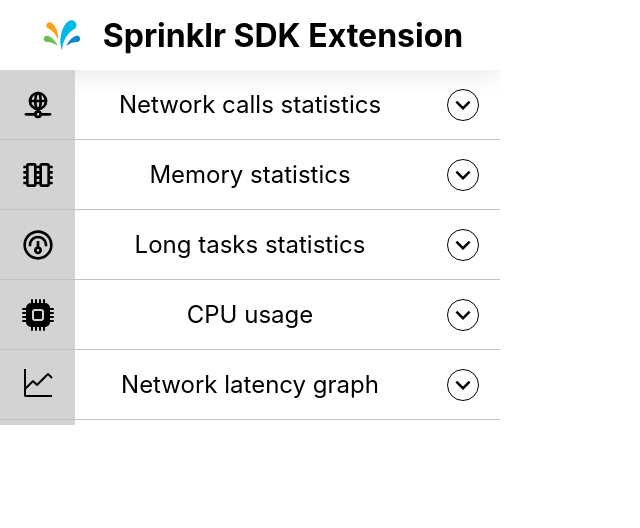
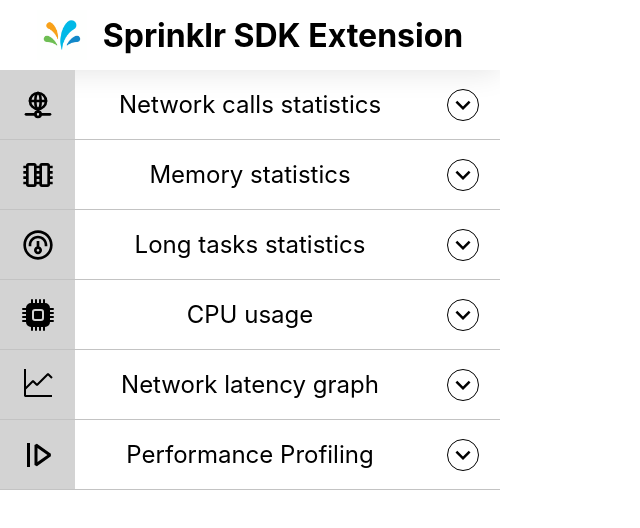
Before and after one commit to ParthGarg21/spr-sdk-extension-private, a React (Create React App) app: page / in a window 1280 px wide. Shown: the top 528 px of the page, without its empty margins (0-640 px from the left). Built offline with nearby package versions, Linux system fonts and the light colour scheme.

Commit message:
minor tweeks

```diff
--- a/src/App.js
+++ b/src/App.js
@@ -1,14 +1,13 @@
-/*global chrome*/
 import { VscGraphLine } from "react-icons/vsc";
 import { TbNetwork } from "react-icons/tb";
-import { GrChrome, GrMemory } from "react-icons/gr";
+import { GrMemory } from "react-icons/gr";
 import { CgPerformance } from "react-icons/cg";
 import { BsCpuFill } from "react-icons/bs";
 import { MdOutlineExpandLess } from "react-icons/md";
 import { MdOutlineExpandMore } from "react-icons/md";
 import { VscDebugContinue } from "react-icons/vsc";
 
-import { useEffect, useState } from "react";
+import { useState } from "react";
 
 import LineChart from "./components/LineGraph";
 import Network from "./components/Network";
--- a/src/components/LineGraph.js
+++ b/src/components/LineGraph.js
@@ -158,6 +158,7 @@
   }
 
   useEffect(handleInterval, []);
+
   return <Line data={data} options={options} />;
 }
 
--- a/src/components/Profiling.js
+++ b/src/components/Profiling.js
@@ -1,5 +1,5 @@
 /*global chrome*/
-import { useEffect, useState } from "react";
+import { useState } from "react";
 
 function Profiling() {
   const [name, setName] = useState("");
@@ -39,7 +39,7 @@
         ></input>
         <input
           name="timeField"
-          placeholder="Enter the time interval for profiling"
+          placeholder="Enter the time interval for profiling in milliseconds"
           className="inputField"
           value={time}
           onChange={function (e) {
--- a/src/index.css
+++ b/src/index.css
@@ -19,7 +19,7 @@
 
 .wrapper {
   width: 500px;
-  height: 425px;
+  height: 490px;
   overflow-y: auto;
 }
 
```
